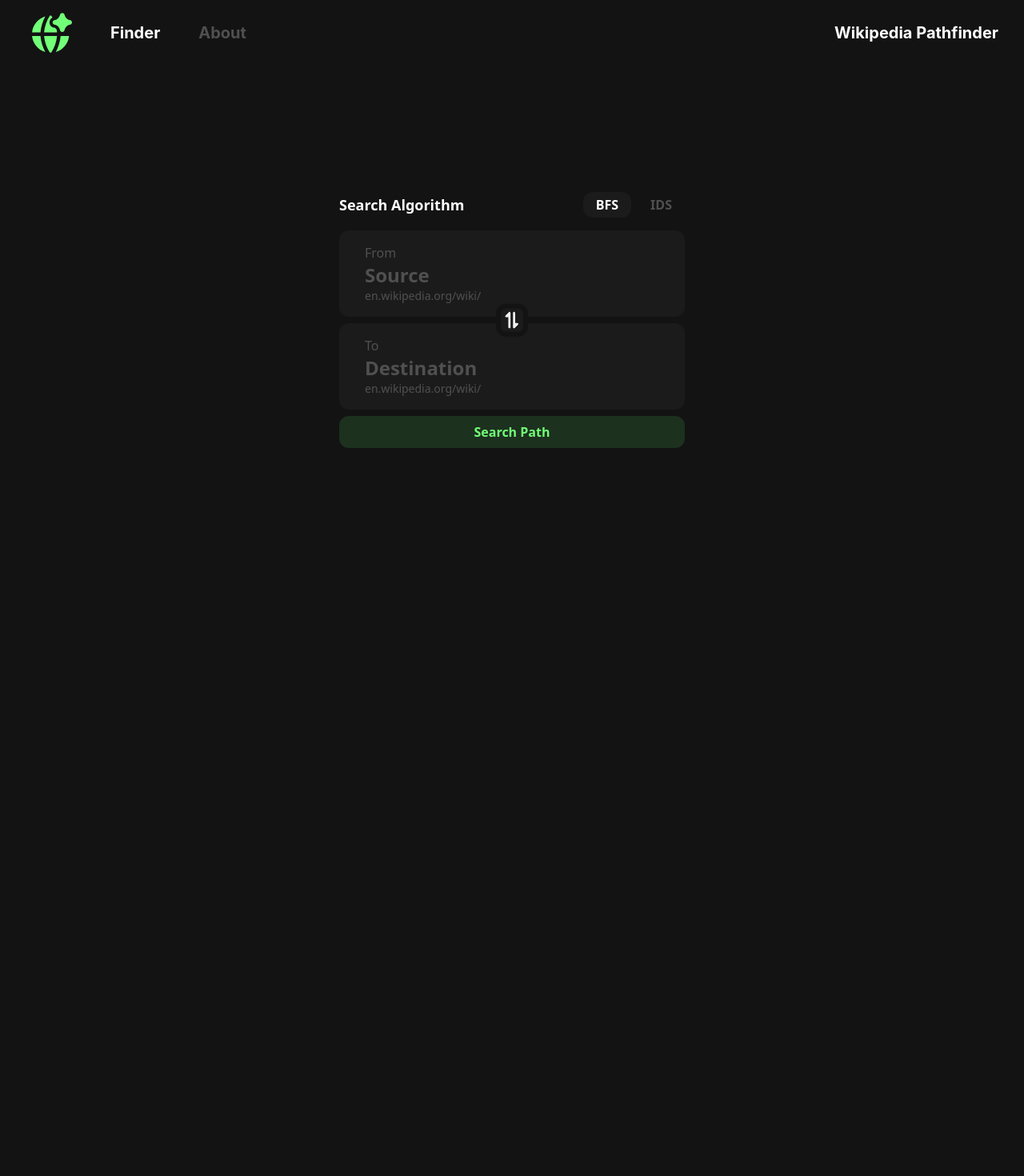
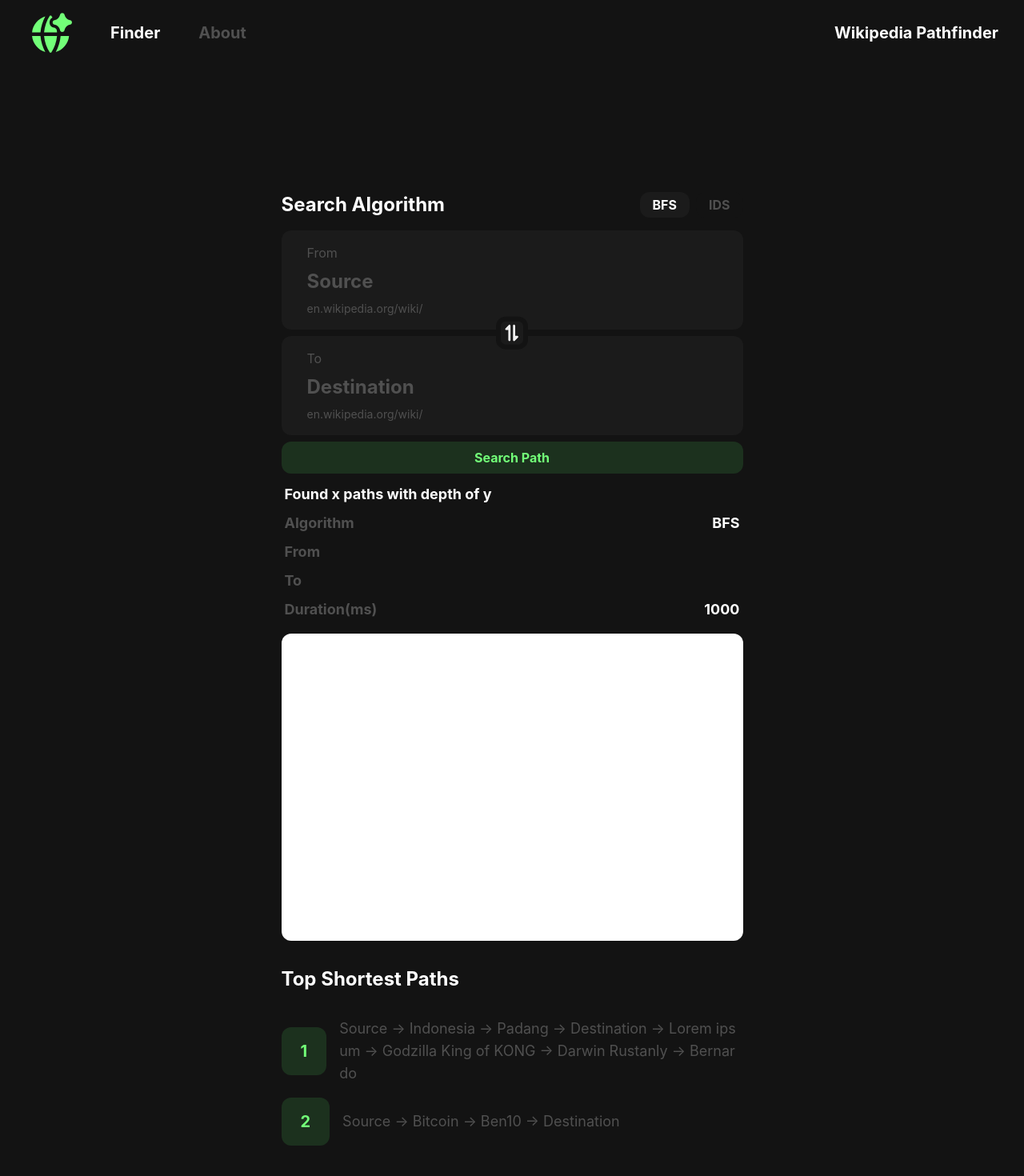
Before and after one commit to DerwinRustanly/Tubes2_JuBender, a React (Create React App) app in the folder frontend/: page / in a window 1280 px wide. Shown: the top 1470 px of the page at 80% size. Before the commit the page ends 800 px from the top, so only its background shows below. Built offline with nearby package versions, Linux system fonts and the light colour scheme.

Commit message:
feat: add result

```diff
--- a/frontend/src/pages/finder.js
+++ b/frontend/src/pages/finder.js
@@ -12,6 +12,19 @@
     timeout = setTimeout(later, wait);
   };
 }
+
+const dummyPaths = [
+  {
+    id: 1,
+
+    path: ["Source", "Indonesia", "Padang", "Destination" , "Lorem ipsum" , "Godzilla King of KONG" , "Darwin Rustanly" , "Bernardo"],
+  },
+  {
+    id: 2,
+    path: ["Source" , "Bitcoin" , "Ben10" , "Destination"],
+  },
+  // Add more dummy paths as needed
+];
 
 export default function Finder() {
 
@@ -117,10 +130,10 @@
 
 
   return (
-    <div className="w-full min-h-screen flex flex-col justify-center text-white items-center">
-      <div>
+    <div className="w-full min-h-screen flex flex-col  text-white items-center">
+      <div className="w-[577px] font-inter my-60">
         <div className="flex justify-between items-center gap-8">
-          <span className="font-bold text-lg">Search Algorithm</span>
+          <span className="font-bold text-2xl">Search Algorithm</span>
           <div className="flex gap-2">
             <button onClick={()=>setAlgo("BFS")} className={`hover:bg-2 rounded-xl px-4 py-1 focus:bg-2 font-bold ${algo === "BFS"? "bg-2":"bg-1 text-3"}`}>
               BFS
@@ -130,9 +143,9 @@
             </button>
           </div>
         </div>
-        <div>
+        <div className="relative">
           <img alt="" width={40} onClick={handleSwitch} src={swtch} className="hover:scale-105 cursor-pointer border-1 border-[6px] rounded-xl bg-2 absolute z-10 top-1/2 left-1/2 -translate-x-1/2 -translate-y-1/2"></img>
-          <div className="relative flex flex-col justify-center text-3 mt-4 mb-2 py-4 px-8 bg-2 rounded-xl">
+          <div className="relative flex flex-col justify-center text-3 mt-4 mb-2 py-4 px-8 bg-2 rounded-xl gap-2">
             <span>From</span>
             <form action="">
               <input
@@ -143,7 +156,7 @@
                 placeholder={"Source"}
               />
               {isSrcTyping && sourceSuggestions.length > 0 && (
-                <div className="hide-scrollbar absolute flex flex-col text-3 mb-2 py-4 bg-2 rounded-b-xl left-0 right-0 mt-5 z-20 border-t-2 border-white border-solid overflow-y-auto max-h-60">
+                <div className="hide-scrollbar absolute flex flex-col text-3 mb-2 py-4 bg-2 rounded-b-xl left-0 right-0 mt-2 z-20 border-t-2 border-white border-solid overflow-y-auto max-h-80">
                   <span className="px-8 mb-3">Recommendation</span>
                   {noExactMatchSrc && <div className="hover:bg-6 px-8 py-1">
                       <div className="cursor-pointer text-2xl font-bold border-none outline-none bg-transparent text-white" onClick={() => selectSourceSuggest(source)}>
@@ -164,7 +177,7 @@
             </form>
             <span className="text-sm ">en.wikipedia.org/wiki/{source.replace(/ /g, "_")}</span>
           </div>
-          <div className="relative flex flex-col justify-center text-3 mb-2 py-4 px-8 bg-2 rounded-xl">
+          <div className="relative flex flex-col justify-center text-3 mb-2 py-4 px-8 bg-2 rounded-xl gap-2">
             <span>To</span>
             <form action="">
               <input
@@ -175,7 +188,7 @@
                 placeholder={"Destination"}
               />
               {isDestTyping && destSuggestions.length > 0 && (
-                <div className="hide-scrollbar absolute flex flex-col text-3 mb-2 py-4 bg-2 rounded-b-xl left-0 right-0 mt-5 z-20 border-t-2 border-white border-solid overflow-y-auto max-h-60">
+                <div className="hide-scrollbar absolute flex flex-col text-3 mb-2 py-4 bg-2 rounded-b-xl left-0 right-0 mt-2 z-20 border-t-2 border-white border-solid overflow-y-auto max-h-80">
                   <span className="px-8 mb-3">Recommendation</span>
                   {noExactMatchDest && <div className="hover:bg-6 px-8 py-1">
                       <div className="cursor-pointer text-2xl font-bold border-none outline-none bg-transparent text-white" onClick={() => selectDestSuggest(dest)}>
@@ -200,7 +213,52 @@
         <button className="bg-4 w-full text-5 flex justify-center px-4 py-2 rounded-xl font-bold">
           Search Path
         </button>
+
+        <div className="w-full flex flex-col gap-2 text-lg font-bold text-white mt-3 px-1">
+            <span>Found x paths with depth of y</span>
+            <div className="w-full flex flex-row justify-between items-center">
+                <div className="text-3">Algorithm</div>
+                <div>{algo}</div>
+            </div>
+            <div className="w-full flex flex-row justify-between items-center">
+                <div  className="text-3">From</div>
+                <div>{source}</div>
+            </div>
+            <div className="w-full flex flex-row justify-between items-center">
+                <div className="text-3">To</div>
+                <div>{dest}</div>
+            </div>
+            <div className="w-full flex flex-row justify-between items-center">
+                <div className="text-3">Duration(ms)</div>
+                <div>1000</div>
+            </div>
+        </div>
+
+        <div className="w-full h-96 rounded-xl bg-white mt-4">
+
+        </div>
+
+        <div className="mt-8 w-full">
+          <h2 className="text-2xl font-bold mb-4">Top Shortest Paths</h2>
+          <div className="w-full pt-4 flex flex-col gap-2">
+            {dummyPaths.map((item) => (
+              <div key={item.id} className="w-full flex flex-row items-center mb-2 gap-4">
+                <div className="flex justify-center items-center text-5 bg-4 py-4 px-6 text-center rounded-xl">
+                  <span className="text-xl font-bold">{item.id}</span>
+                </div>
+                <div className="break-all text-3 text-lg">
+                  {item.path.join(' → ')}
+                </div>
+              </div>
+            ))}
+          </div>
+        </div>
+
       </div>
+
+
+
+
     </div>
   );
 }
```
